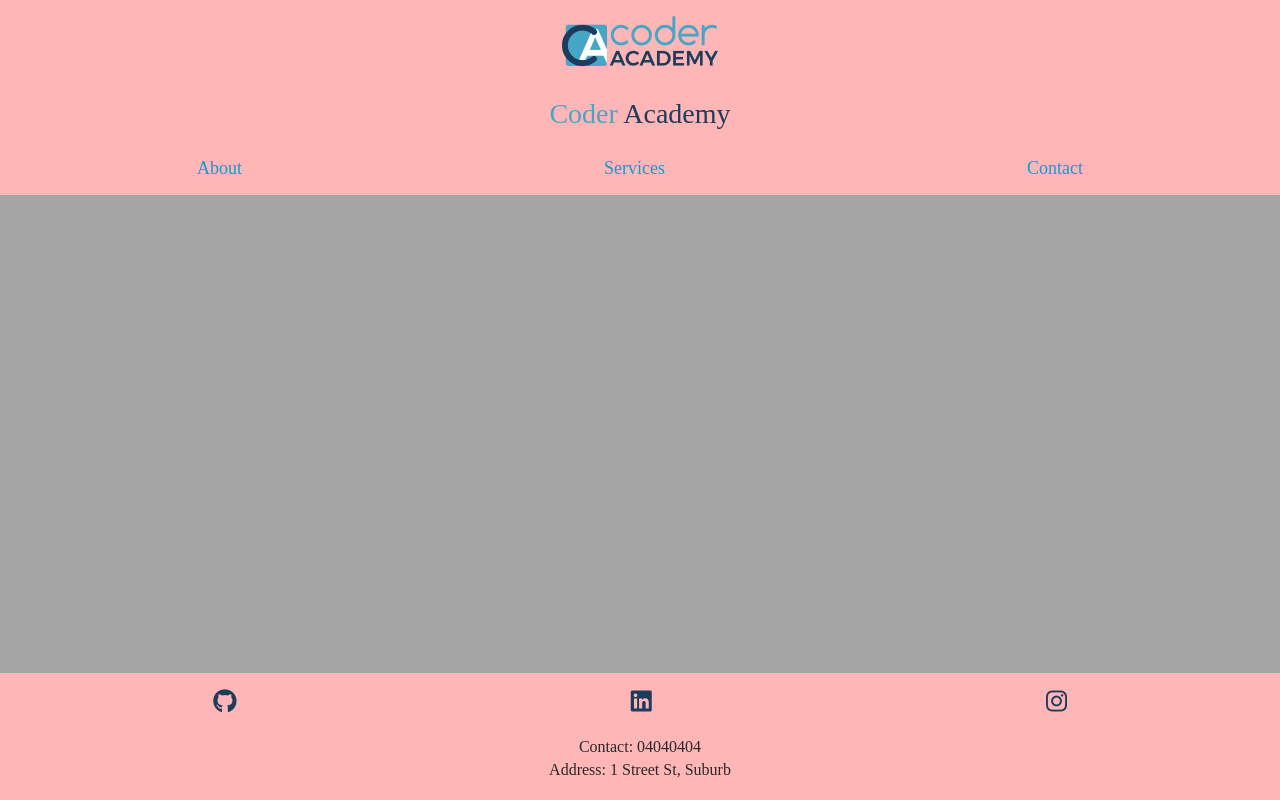
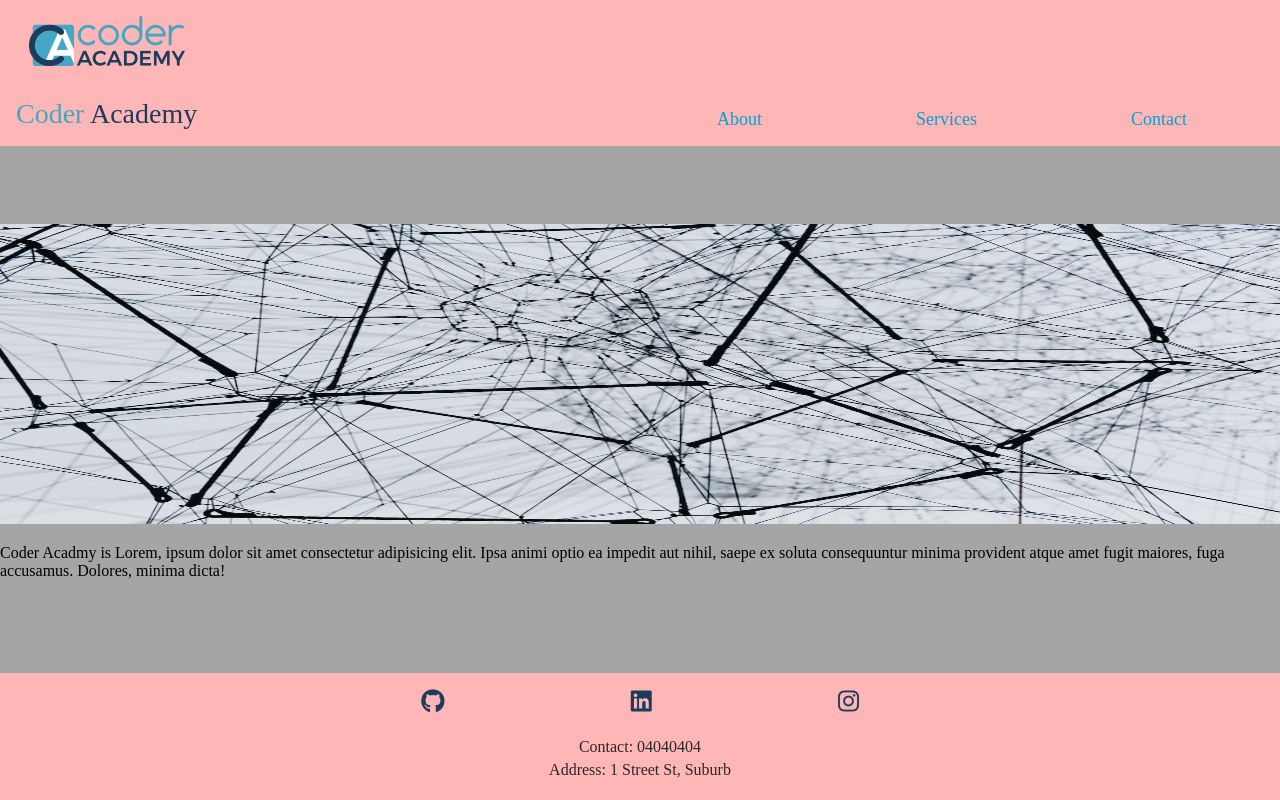
Before and after one commit to wesken98/T1W2D3-company, a plain HTML site: page index.html in a window 1280 px wide. Drawn offline with Linux system fonts and the light colour scheme.

Commit message:
Complete home page

```diff
--- a/index.html
+++ b/index.html
@@ -27,7 +27,20 @@
             <a href="./pages/contact.html">Contact</a>
         </nav>
     </header>
-    <main></main>
+    <main>
+        <section>
+            <div class="jumbotron">
+                <img src="./Network.jpeg">
+            </div>
+            <div class="details">
+                <p>
+                    Coder Acadmy is Lorem, ipsum dolor sit amet consectetur adipisicing elit. Ipsa animi optio ea impedit
+                    aut nihil, saepe ex soluta consequuntur minima provident atque amet fugit maiores, fuga accusamus.
+                    Dolores, minima dicta!
+                </p>
+            </div>
+        </section>
+    </main>
     <footer>
         <div class="social-media">
             <a href=""><i class="fa-brands fa-github"></i></a>
--- a/styles/index.scss
+++ b/styles/index.scss
@@ -19,7 +19,9 @@ header{
     @include background-stuff();
 
     .logo-name{
-        margin-bottom: 24px;
+        @media screen and (max-width: 600px){
+            margin-bottom: 24px;
+        }
 
         .name{
             font-size: 28px;
@@ -49,7 +51,36 @@ header{
         }
 
 }
+@media screen and (min-width: 600px){
+    header{
+        display: flex;
+        align-items: flex-end;
+        justify-content: space-between;
 
+        .logo-name{
+            // margin-bottom: 0; this will be taken care of in mobile view
+
+            .name{
+                margin-bottom: 0;
+            }
+        }
+
+        .nav-items{
+            width: 50%;
+        }
+    }
+}
+
+main{
+    section{
+        .jumbotron{
+            img{
+                height: 300px;
+                width: 100%;
+            }
+        }
+    }
+}
 footer{
    @include background-stuff();
 
@@ -76,3 +107,13 @@ footer{
     }
    }
 }
+
+@media screen and (min-width: 600px){
+    footer{
+        .social-media{
+            width: 50%;
+            margin-left: auto;
+            margin-right: auto;
+        }
+    }
+}
```
Also changed, not shown: Network.jpeg (added), styles/index.css, 2 other files.
